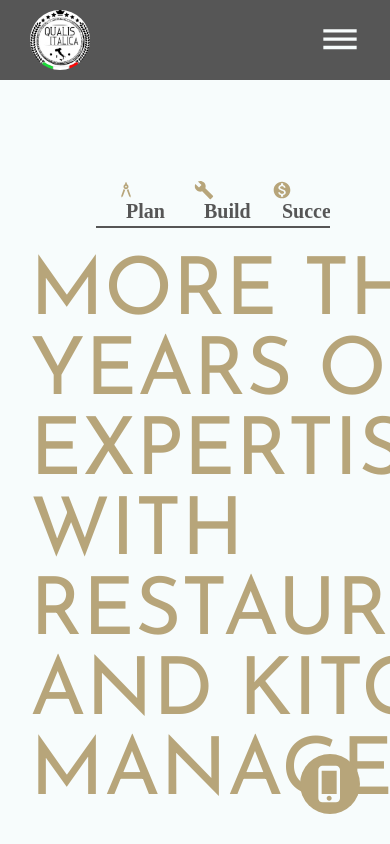
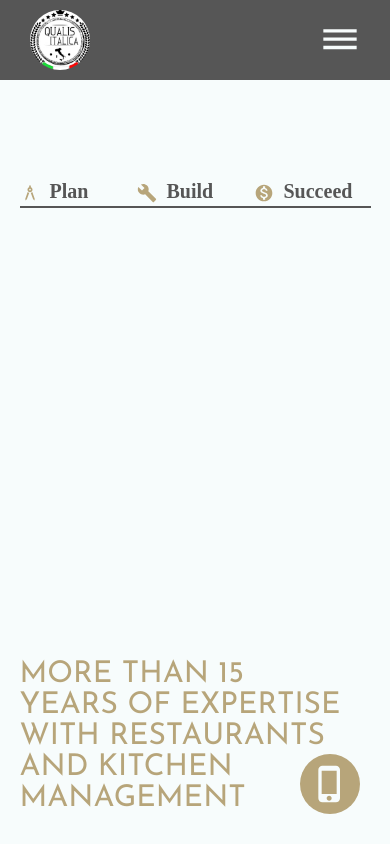
Before and after one commit to marlene32100/qualis, a React (Create React App) app: page / in a window 390 px wide. Built offline with nearby package versions, Linux system fonts and the light colour scheme.

Commit message:
Fixed responsive styling in intro and portfolio area

```diff
--- a/src/components/intro/Intro.jsx
+++ b/src/components/intro/Intro.jsx
@@ -1,4 +1,5 @@
 import React from "react";
+import MediaQuery from "react-responsive";
 import ArchitectureIcon from "@mui/icons-material/Architecture";
 import BuildIcon from "@mui/icons-material/Build";
 import MonetizationOnIcon from "@mui/icons-material/MonetizationOn";
@@ -7,6 +8,7 @@ import "./intro.scss";
 export default function Intro({ menuOpen, setMenuOpen }) {
   return (
     <div className={"intro " + (menuOpen && "active")} id="intro">
+      <MediaQuery minWidth={1224}>
         <div className="timeline">
           <div className="timeline-item">
             <a href="#portfolio">
@@ -33,6 +35,35 @@ export default function Intro({ menuOpen, setMenuOpen }) {
           with restaurants <br />
           and kitchen management <br />
         </p>
+      </MediaQuery>
+      <MediaQuery maxWidth={1224}>
+        <div className="timeline-small">
+          <div className="timeline-item-small">
+            <a href="#portfolio">
+              <ArchitectureIcon className="timeline-icon" />
+              <h3>Plan</h3>
+            </a>
+          </div>
+          <div className="timeline-item-small">
+            <a href="#services">
+              <BuildIcon className="timeline-icon" />
+              <h3>Build</h3>
+            </a>
+          </div>
+          <div className="timeline-item-small">
+            <a href="#contact">
+              <MonetizationOnIcon className="timeline-icon" />
+              <h3>Succeed</h3>
+            </a>
+          </div>
+        </div>
+        <p className="intro-text-small">
+          More than 15 <br />
+          years of expertise <br />
+          with restaurants <br />
+          and kitchen management <br />
+        </p>
+      </MediaQuery>
     </div>
   );
 }
--- a/src/components/intro/intro.scss
+++ b/src/components/intro/intro.scss
@@ -11,6 +11,15 @@
     bottom: 3rem;
     left: 3rem;
   }
+  .intro-text-small {
+    font-family: "Josefin Sans", serif;
+    font-size: 3rem;
+    text-transform: uppercase;
+    color: $mongoose;
+    position: absolute;
+    bottom: 3rem;
+    left: 5%;
+  }
   .timeline {
     position: relative;
     width: 60%;
@@ -20,7 +29,17 @@
     display: flex;
     overflow: visible;
   }
-  .timeline:after {
+  .timeline-small {
+    position: relative;
+    width: 90%;
+    margin-top: 10rem;
+    margin-right: auto;
+    margin-left: auto;
+    display: flex;
+    overflow: visible;
+  }
+  .timeline:after,
+  .timeline-small:after {
     content: "";
     background-color: $scorpion;
     height: 0.2rem;
@@ -32,6 +51,19 @@
     position: relative;
     flex: 4;
     padding-left: 2rem;
+    h3 {
+      display: inline;
+      padding-left: 1rem;
+      font-size: 2rem;
+      color: $scorpion;
+    }
+    a {
+      text-decoration: none;
+    }
+  }
+  .timeline-item-small {
+    position: relative;
+    flex: 4;
     h3 {
       display: inline;
       padding-left: 1rem;
--- a/src/components/portfolio/Portfolio.jsx
+++ b/src/components/portfolio/Portfolio.jsx
@@ -1,4 +1,5 @@
 import React from "react";
+import MediaQuery from "react-responsive";
 import BookmarkAddedIcon from "@mui/icons-material/BookmarkAdded";
 import kitchen from "../../media/kitchen.jpg";
 import "./portfolio.scss";
@@ -7,6 +8,7 @@ export default function Portfolio({ menuOpen, setMenuOpen }) {
   return (
     <div className={"portfolio " + (menuOpen && "active")} id="portfolio">
       <h2 className="section-title">Build a successful restaurant</h2>
+      <MediaQuery minWidth={1224}>
         <div className="container">
           <div className="left">
             <img
@@ -47,6 +49,42 @@ export default function Portfolio({ menuOpen, setMenuOpen }) {
             </ul>
           </div>
         </div>
+      </MediaQuery>
+      <MediaQuery maxWidth={1224}>
+        <div className="container-small">
+          <div className="top">
+            <img
+              src={kitchen}
+              alt="Image of chefs in a kitchen restaurant while working"
+              className="kitchen-image-small"
+            />
+          </div>
+          <div className="bottom">
+            <p className="intro-description">
+              <strong>Optimize</strong> the space to make work operations{" "}
+              <strong>easier, faster, have perfect control</strong> over safety
+              systems.
+            </p>
+            <p className="intro-list">
+              A better planned working space will provide you:
+            </p>
+            <ul>
+              <li>
+                <BookmarkAddedIcon className="bookmark" />
+                Higher quality
+              </li>
+              <li>
+                <BookmarkAddedIcon className="bookmark" />
+                More satisfied customers
+              </li>
+              <li>
+                <BookmarkAddedIcon className="bookmark" />
+                More revenue
+              </li>
+            </ul>
+          </div>
+        </div>
+      </MediaQuery>
     </div>
   );
 }
--- a/src/components/portfolio/portfolio.scss
+++ b/src/components/portfolio/portfolio.scss
@@ -4,10 +4,61 @@
   .section-title {
     color: $scorpion;
   }
+  .container-small {
+    display: flex;
+    flex-direction: column;
+    height: 70%;
+    width: 100%;
+    .top {
+      flex: 0.5;
+      .kitchen-image-small {
+        object-fit: cover;
+        width: 100%;
+        height: 100%;
+        overflow: hidden;
+      }
+    }
+    .bottom {
+      flex: 0.5;
+      .intro-description {
+        padding: 3rem 1rem 1rem;
+        font-size: 1.6rem;
+        line-height: 2rem;
+        strong {
+          font-size: 1.6rem;
+        }
+      }
+      .intro-list {
+        padding-left: 1rem;
+        font-size: 1.6rem;
+        line-height: 2rem;
+      }
+      ul {
+        width: 100%;
+        display: flex;
+        align-items: flex-start;
+        flex-direction: column;
+        justify-content: center;
+        padding: 1rem 6rem;
+        li {
+          align-items: start;
+          font-size: 1.6rem;
+          line-height: 2rem;
+        }
+      }
+      .bookmark {
+        color: $mongoose;
+        font-size: 2rem;
+        vertical-align: text-top;
+        margin-right: 1rem;
+      }
+    }
+  }
   .container {
     display: flex;
     height: 70%;
     width: 100%;
+
     .left {
       flex: 0.5;
       background-color: $ebony;
```
Lines whose indentation alone changed are shown as unchanged.
